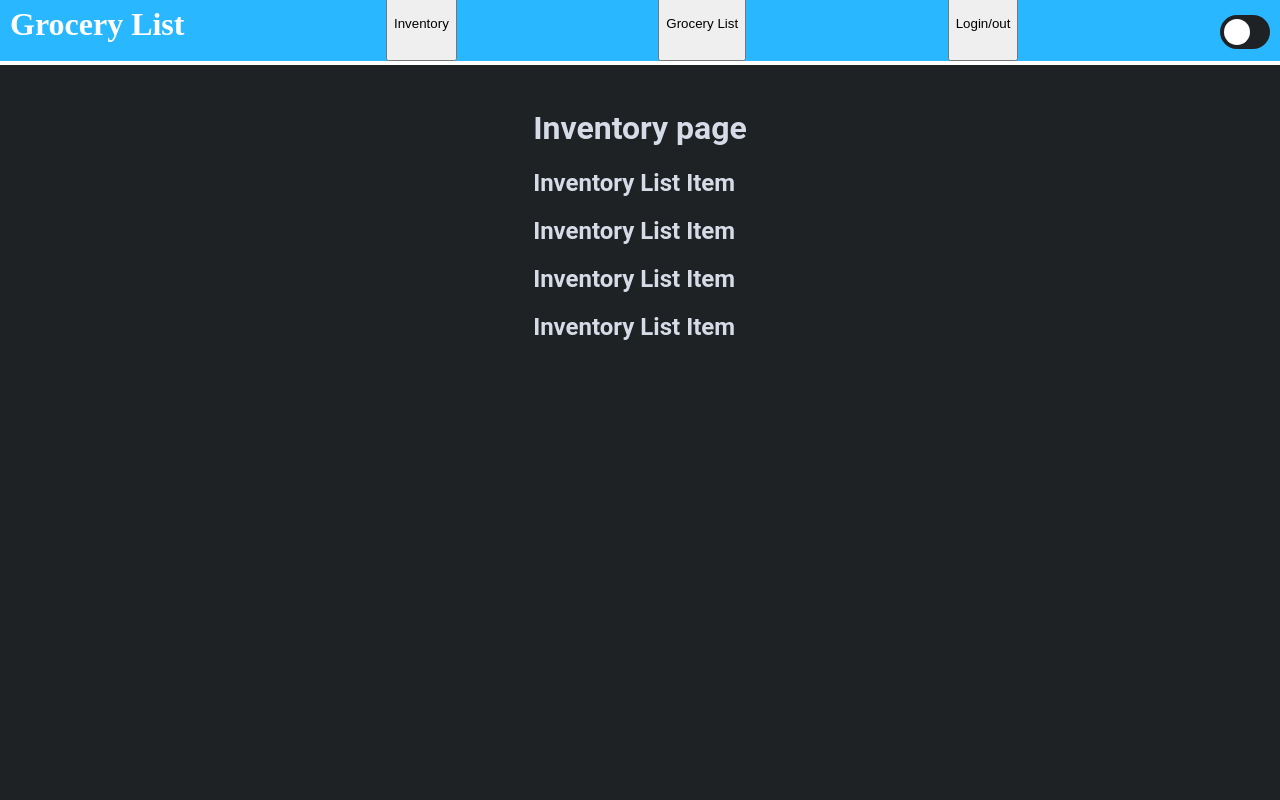
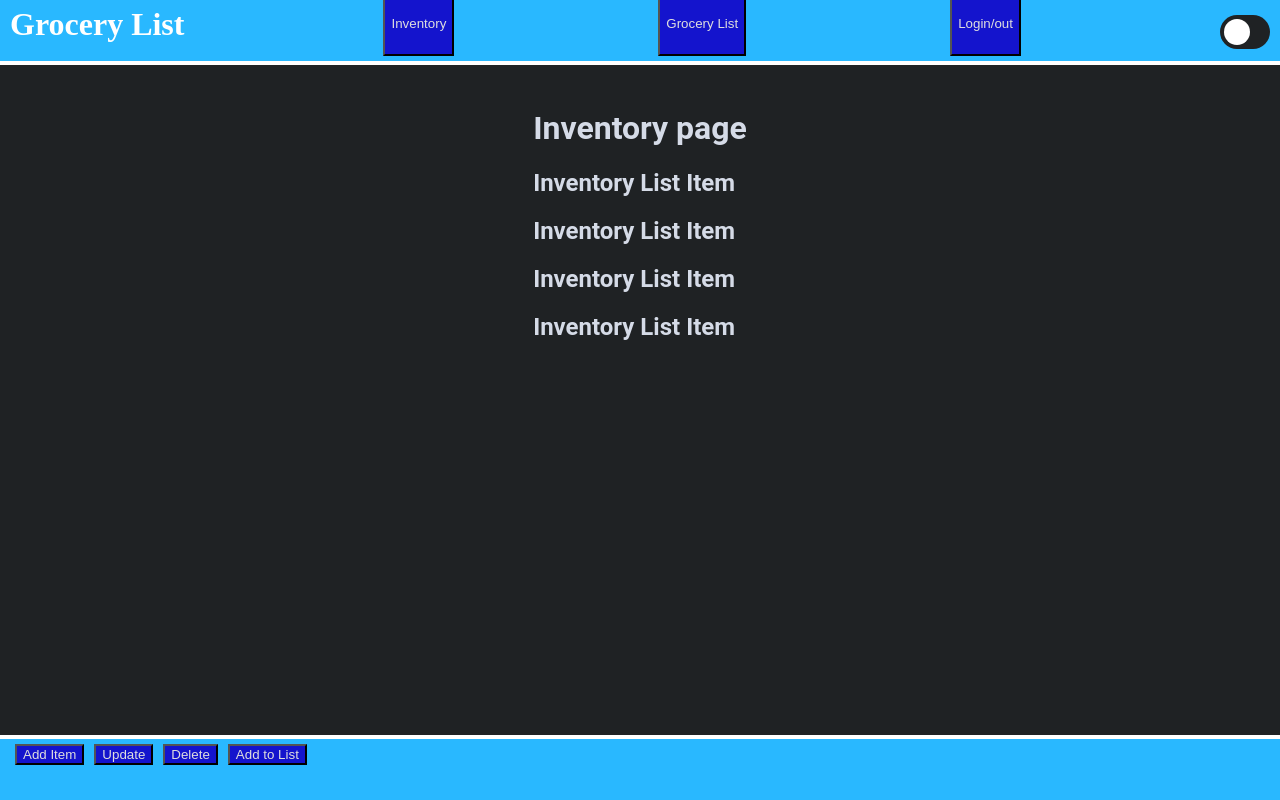
Before and after one commit to rocknswimmer/GroceryList, a React app: page / in a window 1280 px wide. Built offline with nearby package versions, Linux system fonts and the light colour scheme.

Commit message:
footer set for different views

```diff
--- a/public/compStyles.css
+++ b/public/compStyles.css
@@ -71,4 +71,11 @@ input:checked + .slider:before {
   background-color: rgb(0, 0, 0);
 }
 
+/* General styles */
+button {
+  margin: 5px;
+  background: #1414cd;
+  color: rgb(223, 222, 222)
+}
+
 /**/
--- a/src/App.jsx
+++ b/src/App.jsx
@@ -3,6 +3,7 @@ import { ThemeProvider } from 'styled-components';
 import { GlobalStyles } from './globalStyles.js';
 import { lightTheme, darkTheme } from './Themes.js';
 import Header from './Header.jsx';
+import Footer from './Footer.jsx';
 import axios from 'axios';
 import Inventory from './Inventory.jsx';
 import Grocery from './Grocery.jsx';
@@ -25,6 +26,8 @@ function App() {
     setGroMode(true);
   }
 
+  const [login, setLogin] =  useState(false);/////////////update after login added
+
   return (
     <ThemeProvider theme={theme === 'light' ? lightTheme : darkTheme}>
       <>
@@ -32,8 +35,7 @@ function App() {
         <Header theme={theme} themeToggler={themeToggler} viewInv={viewInv} viewGro={viewGro} />
         {invMode && <Inventory/>}
         {groMode && <Grocery />}
-        {/* number of sleight to combo selector */}
-        {/* sleight grid (size from selector) */}
+        {login && <Footer />}
       </>
     </ThemeProvider>
   )
--- /dev/null
+++ b/src/Footer.jsx
@@ -0,0 +1,54 @@
+import React from 'react';
+import styled from 'styled-components';
+
+
+const FooterContainer = styled.div`
+  box-sizing: border-box;
+  position: fixed;
+    bottom: -15px;
+    left: 0px;
+  z-index: 2;
+  padding-right: 10px;
+  padding-left: 40px;
+  background-color: #29b8ff;
+  display: flex;
+  justify-content: space-between;
+  height: 80px;
+  width: 100%;
+  font-family: 'Bad Script', cursive;
+  border-top: solid 4px white;
+  padding-left: 10px;
+  color: white;
+
+`;
+
+
+const Footer = ({viewInv}) => {
+
+
+
+
+
+  return (
+    <FooterContainer >
+      {viewInv && <div>
+        <button >Add Item</button>
+        <button >Update</button>
+        <button>Delete</button>
+        <button>Add to List</button>
+      </div>}
+      {!viewInv && <div>
+        <button >Add</button>
+        <button >Update</button>
+        <button>Delete</button>
+        <button>Receive</button>
+      </div> }
+
+    </FooterContainer>
+  );
+};
+
+
+
+
+export default Footer;
--- a/src/Grocery.jsx
+++ b/src/Grocery.jsx
@@ -1,5 +1,6 @@
 import React from 'react';
 import GroceryItem from './GroceryItem.jsx';
+import Footer from './Footer.jsx';
 
 const Grocery = () => {
 
@@ -8,9 +9,10 @@ const Grocery = () => {
   return(
     <div>
       <h1>Grocery page</h1>
-      {"123".split('').map(() => {
-        return <GroceryItem />
+      {"123".split('').map((item, i) => {
+        return <GroceryItem key={i}/>
       })}
+      <Footer viewInv={false}/>
     </div>
 )
 }
--- a/src/Inventory.jsx
+++ b/src/Inventory.jsx
@@ -1,5 +1,6 @@
 import React from 'react';
 import InventoryItem from './InventoryItem.jsx';
+import Footer from './Footer.jsx';
 
 const Inventory = () => {
 
@@ -8,9 +9,10 @@ const Inventory = () => {
   return(
     <div>
       <h1>Inventory page</h1>
-      {"1234".split('').map(() => {
-        return <InventoryItem />
+      {"1234".split('').map((item, i) => {
+        return <InventoryItem key={i}/>
       })}
+      <Footer viewInv={true}/>
     </div>
   )
 }
```
